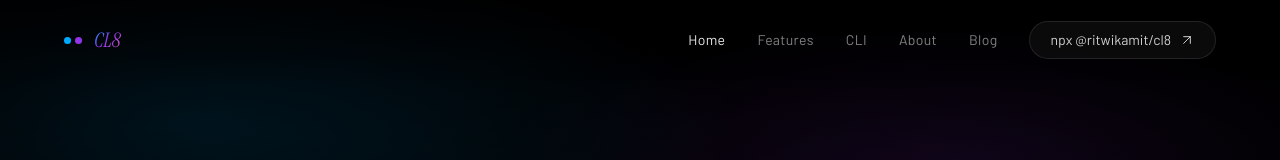
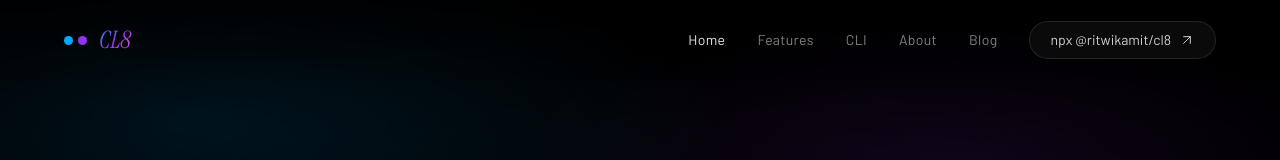
Before and after one commit to ritwikamit/cl8, a React (Vite) app in the folder landing/: page / in a window 1280 px wide. Shown: the top 160 px of the page. Built offline with nearby package versions, Linux system fonts and the light colour scheme.

Commit message:
Increase logo size

```diff
--- a/landing/src/components/Navbar.tsx
+++ b/landing/src/components/Navbar.tsx
@@ -45,11 +45,11 @@ export default function Navbar() {
   return (
     <nav className="fixed top-0 left-0 right-0 z-50 px-8 lg:px-16 h-20 flex items-center justify-between" style={{ background: "linear-gradient(180deg, rgba(0,0,0,0.4) 0%, transparent 100%)" }}>
       <Link to="/" className="flex items-center gap-3 group">
-        <span className="flex gap-[4px] items-center">
-          <span className="w-[7px] h-[7px] rounded-full bg-[#00aaff]" />
-          <span className="w-[7px] h-[7px] rounded-full bg-[#9333ea]" />
+        <span className="flex gap-[5px] items-center">
+          <span className="w-[9px] h-[9px] rounded-full bg-[#00aaff]" />
+          <span className="w-[9px] h-[9px] rounded-full bg-[#9333ea]" />
         </span>
-        <svg width="52" height="22" viewBox="0 0 52 22" className="inline-block">
+        <svg width="60" height="26" viewBox="0 0 60 26" className="inline-block">
           <defs>
             <linearGradient id="logoG" x1="0" y1="0" x2="1" y2="1">
               <stop offset="0%" stopColor="#00aaff" />
@@ -57,7 +57,7 @@ export default function Navbar() {
               <stop offset="100%" stopColor="#ff6bcb" />
             </linearGradient>
           </defs>
-          <text x="0" y="18" fontFamily="'Instrument Serif', Georgia, serif" fontStyle="italic" fontSize="20" fontWeight="500" fill="url(#logoG)">CL8</text>
+          <text x="0" y="21" fontFamily="'Instrument Serif', Georgia, serif" fontStyle="italic" fontSize="24" fontWeight="500" fill="url(#logoG)">CL8</text>
         </svg>
       </Link>
 
```
